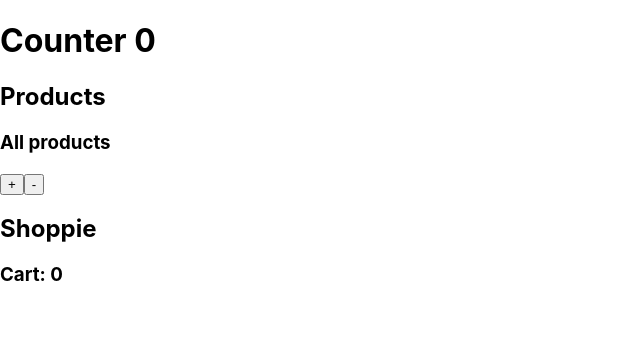
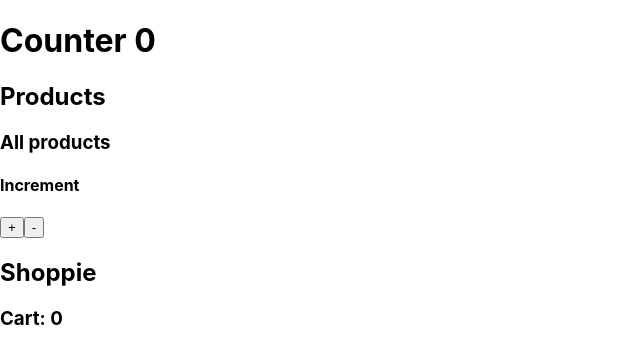
Before and after one commit to RichieCoding/context-practice, a React (Create React App) app: page / in a window 1280 px wide. Shown: the top 364 px of the page, without its empty margins (0-640 px from the left). Built offline with nearby package versions, Linux system fonts and the light colour scheme.

Commit message:
added increment

```diff
--- a/src/App.js
+++ b/src/App.js
@@ -13,6 +13,7 @@ function App() {
       <h1>Counter {counter}</h1>
       <h2>Products</h2>
       <h3>All products</h3>
+      <h4>Increment</h4>
       <button onClick={() => dispatch(increment(5))}>+</button>
       <button onClick={() => dispatch(decrement())}>-</button>
       {isLogged ? <h3>Valuable Information I shouldn't see</h3> : ""}
```
